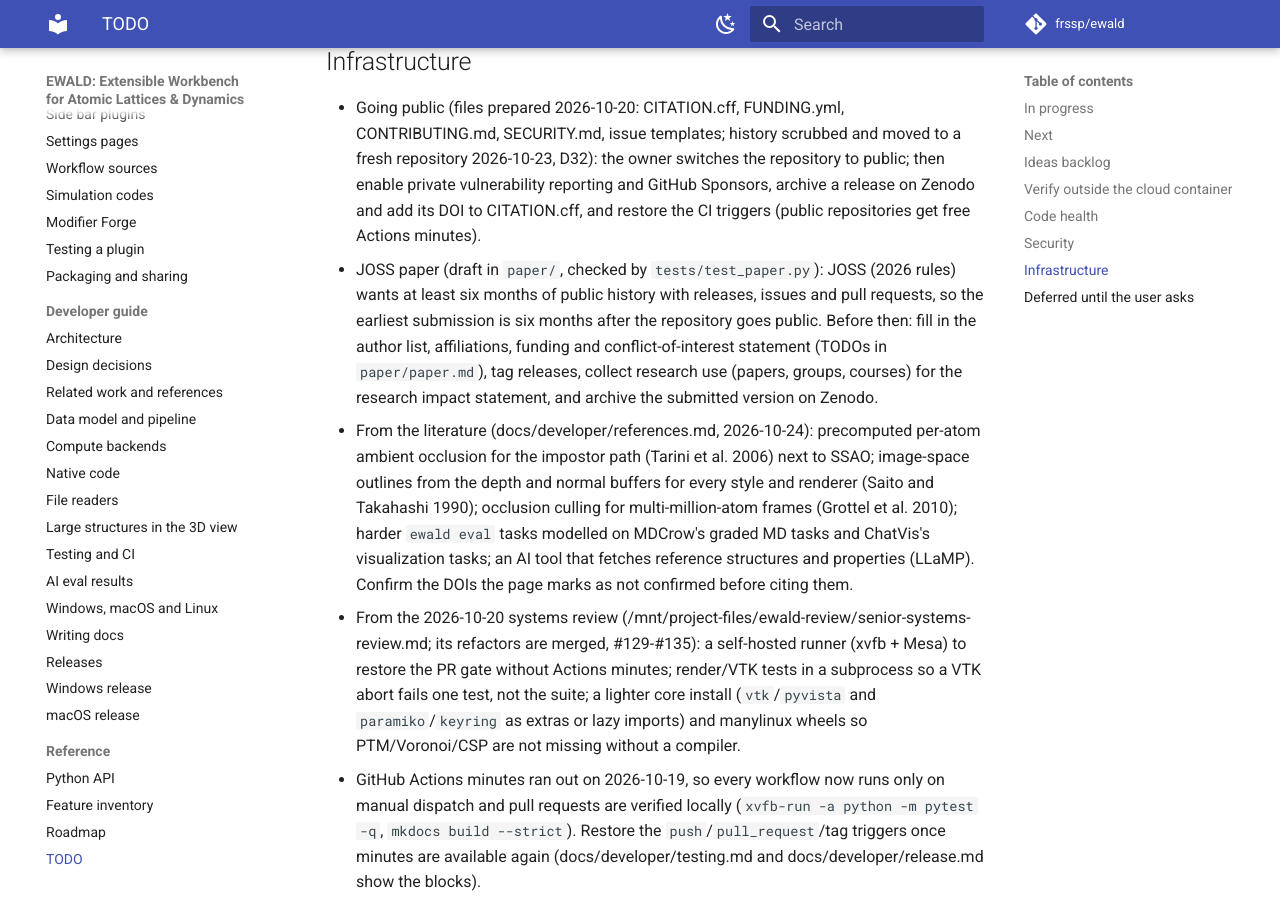
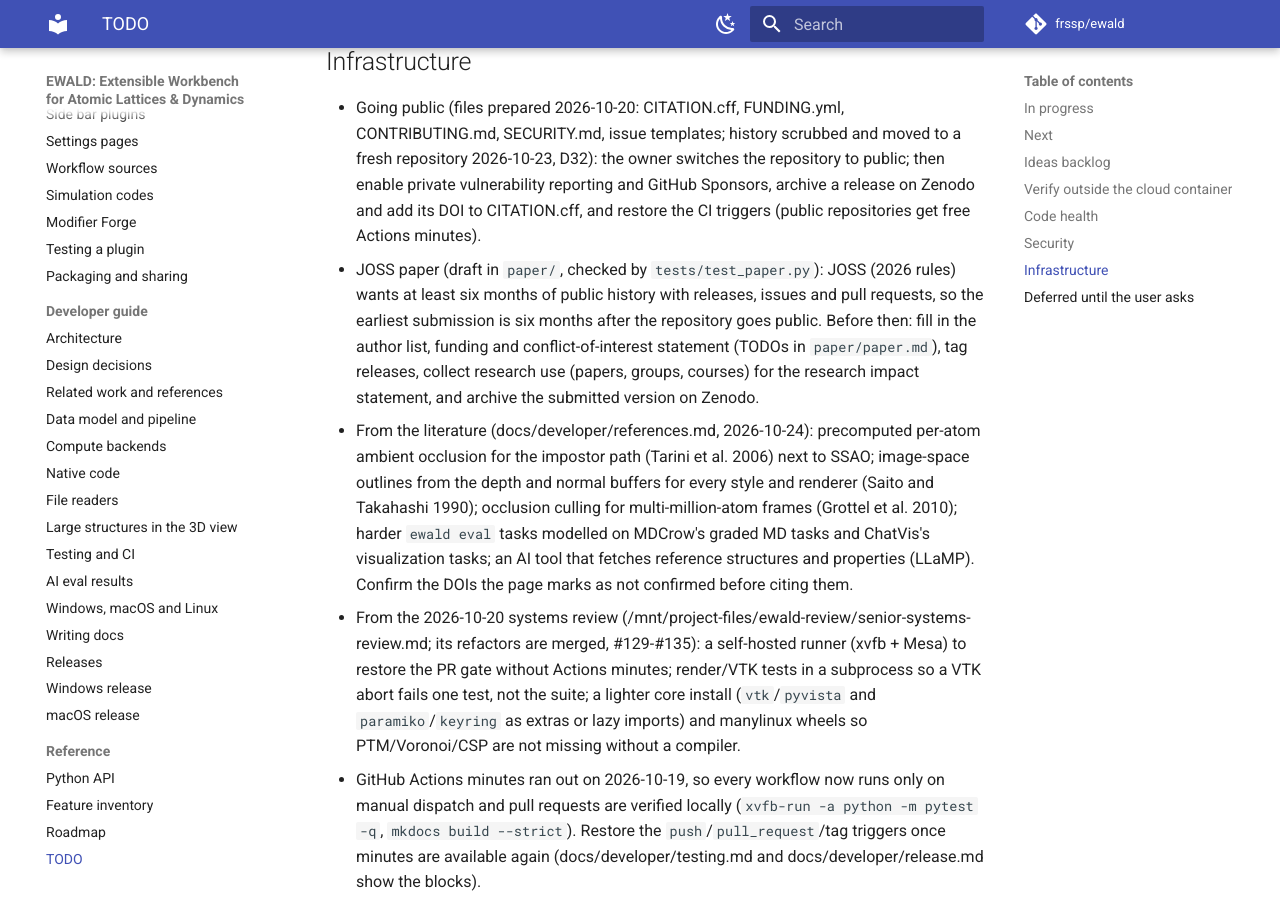
Before and after one commit to frssp/ewald, an MkDocs documentation site: the page built from docs/todo.md, in a window 1280 px wide and 900 px high, scrolled down 29790 px. Built offline with MkDocs 1.6.1 and Material for MkDocs 9.7.7, drawn with Linux system fonts in a browser that asks for light colours; comment, search, counter and statistics services are not loaded.

Commit message:
Add the author's affiliation to the paper and CITATION.cff
Co-Authored-By: Claude Opus 5.5 <noreply@anthropic.com>

```diff
--- a/docs/todo.md
+++ b/docs/todo.md
@@ -1027,7 +1027,7 @@ From the 2026-10-19 review (expression sandbox, session classes, Forge consent a
 - JOSS paper (draft in `paper/`, checked by `tests/test_paper.py`): JOSS (2026 rules) wants at least
   six months of public history with releases, issues and pull requests, so the earliest submission
   is six months after the repository goes public. Before then: fill in the author list,
-  affiliations, funding and conflict-of-interest statement (TODOs in `paper/paper.md`), tag
+  funding and conflict-of-interest statement (TODOs in `paper/paper.md`), tag
   releases, collect research use (papers, groups, courses) for the research impact statement, and
   archive the submitted version on Zenodo.
 - From the literature (docs/developer/references.md, 2026-10-24): precomputed per-atom ambient
```
Also changed, not shown: paper/paper.md (+1 -1 lines), 1 other file.
